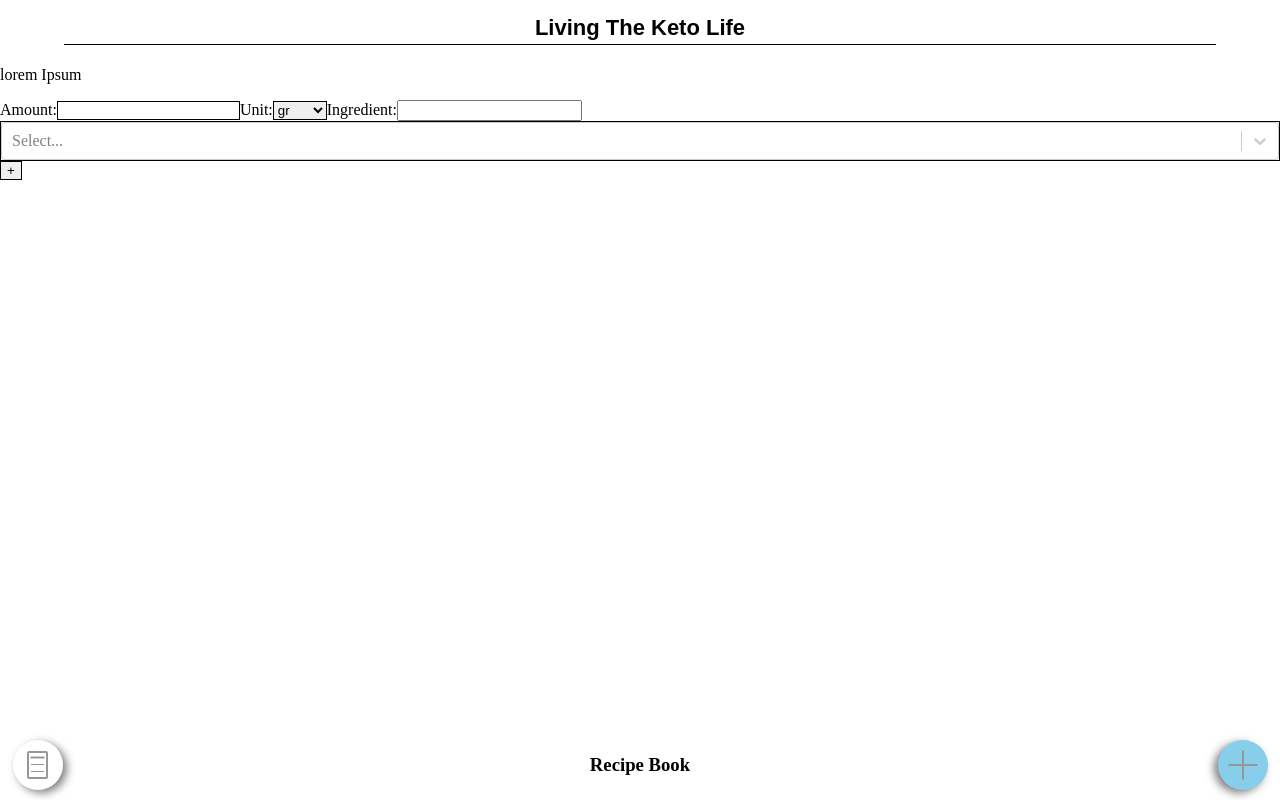
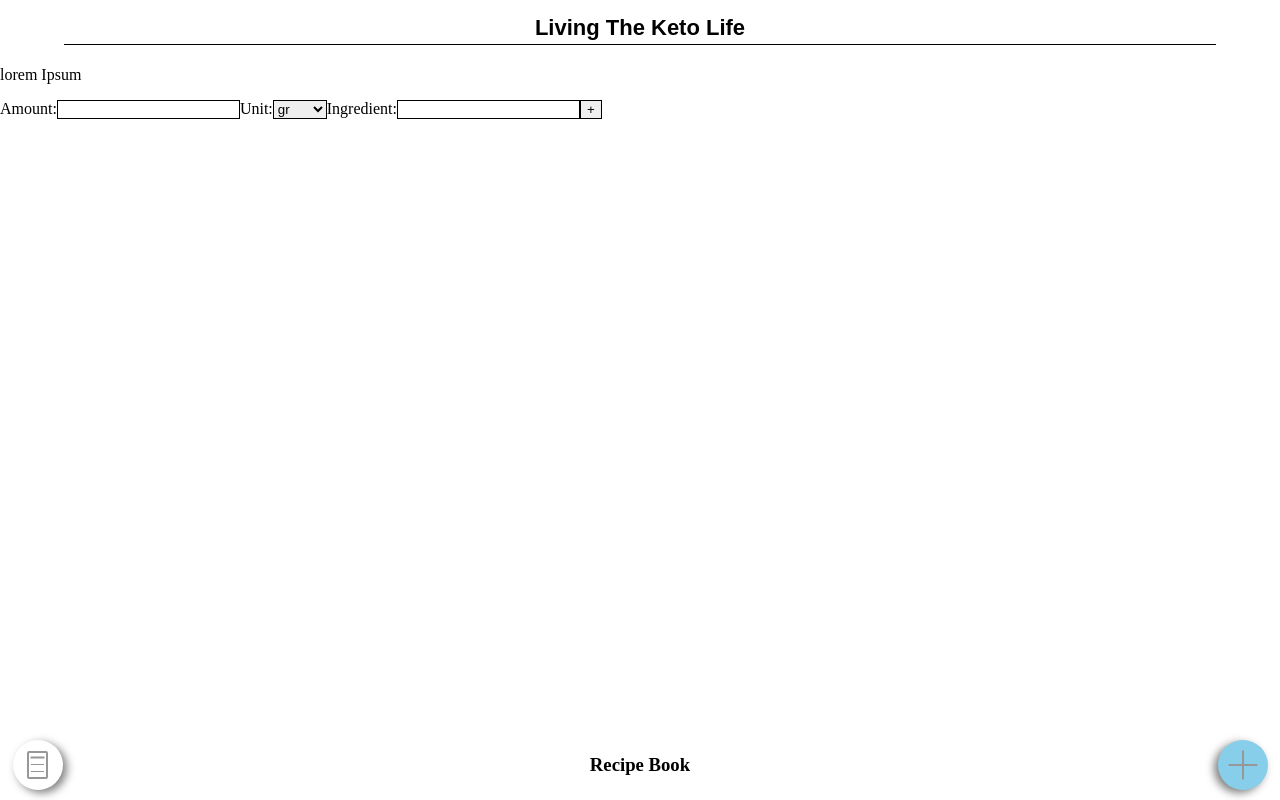
Before and after one commit to psclahr/Living-The-Keto-Life, a React (Create React App) app: page /create in a window 1280 px wide. Built offline with nearby package versions, Linux system fonts and the light colour scheme.

Commit message:
Cors Bug

```diff
--- a/src/createRecipe/InputIngredient.js
+++ b/src/createRecipe/InputIngredient.js
@@ -1,6 +1,5 @@
 import React, { useState } from "react";
 import styled from "styled-components";
-import Select from "react-select";
 
 const StyledForm = styled.form``;
 const StyledAmountInput = styled.input`
@@ -9,15 +8,15 @@ const StyledAmountInput = styled.input`
 const StyledSelect = styled.select`
   border: 1px solid black;
 `;
-const StyledSelectIngredient = styled(Select)`
+const StyledButton = styled.button`
   border: 1px solid black;
 `;
-const StyledButton = styled.button`
+
+const StyledIngredientInput = styled.input`
   border: 1px solid black;
 `;
 const inputAmountRef = React.createRef();
 const formRef = React.createRef();
-const inputIngredientRef = React.createRef();
 
 export default function InputIngredient() {
   const [inputIngredientValue, setInputIngredientValue] = useState("");
@@ -75,7 +74,6 @@ export default function InputIngredient() {
 
     getNutrition(amount, unit, ingredient);
     formRef.current.reset();
-    setInputIngredientValue("");
     inputAmountRef.current.focus();
   }
 
@@ -89,17 +87,20 @@ export default function InputIngredient() {
       `https://api.edamam.com/auto-complete?q=${inputIngredientValue}&limit=10&app_id=$702bbe7d&app_key=7470d6e6a4439eb58cae84ec6ebc10a7`
     )
       .then(res => res.json())
-      .then(data =>
-        setOptions(
-          data
-            .filter(word => word.length > 0)
-            .map(suggestion => ({
-              value: suggestion,
-              label: suggestion
-            }))
-        )
-      )
+      .then(data => setOptions(data))
       .catch(err => console.log(err));
+  }
+
+  function renderOptions() {
+    /* if (options.length === 1) {
+      return <option>{options[0]}</option>;
+    } else if (options.length === 1) {
+      return <option>{options[1]}</option>;
+    }*/
+
+    options.map(suggestion => {
+      return <option>{suggestion}</option>;
+    });
   }
 
   return (
@@ -121,21 +122,13 @@ export default function InputIngredient() {
       </label>
       <label>
         Ingredient:
-        <input type="text" list="cars" />
-        <datalist id="cars">
-          <option>Volvo</option>
-          <option>Mercedes</option>
-          <option>Audi</option>
-          <option>BMW</option>
-        </datalist>
-        <StyledSelectIngredient
-          ref={inputIngredientRef}
-          escapeClearsValue
+        <StyledIngredientInput
           name="ingredient"
-          options={options}
-          onInputChange={handleInputChange}
-          //onKeyDown={handleSubmitButton}
+          type="text"
+          list="ingredients"
+          onChange={handleInputChange}
         />
+        <datalist id="ingredients">{renderOptions}</datalist>
       </label>
       <StyledButton type="submit">+</StyledButton>
     </StyledForm>
```
